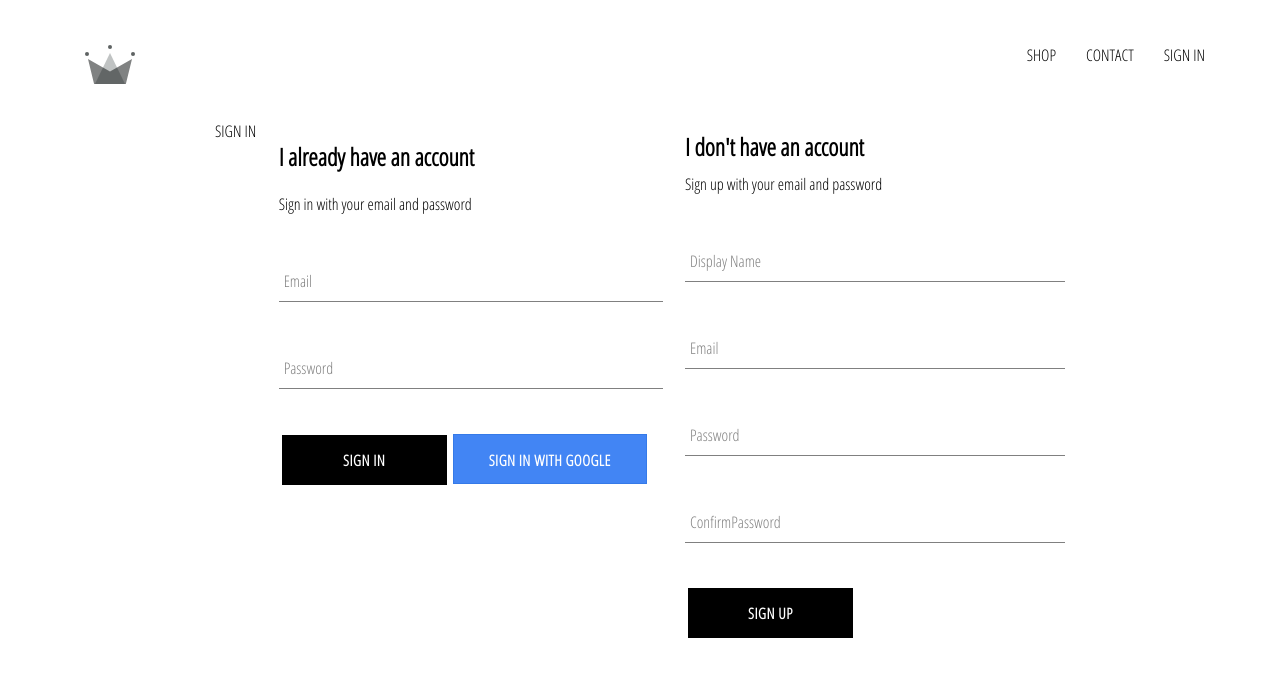
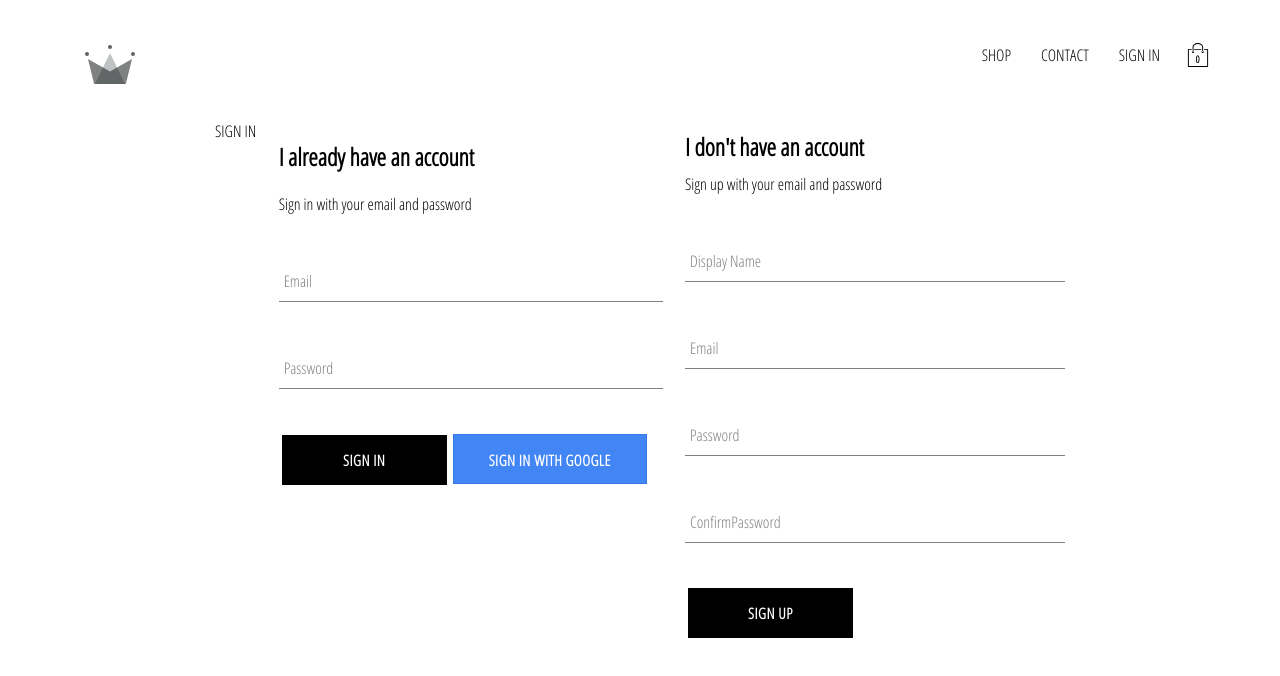
Before and after one commit to Svetloslav15/e-commerce, a React (Create React App) app: page /signin in a window 1280 px wide. Shown: the top 676 px of the page. Built offline with nearby package versions, Linux system fonts and the light colour scheme; no server answers.

Commit message:
feat(Cart): add cart dropdown component

```diff
--- a/src/App.js
+++ b/src/App.js
@@ -14,6 +14,7 @@
     unsubscribeFromAuth = null;
 
     componentDidMount() {
+        console.log(this.props.currentUser);
         const {setCurrentUser} = this.props;
         this.unsubscribeFromAuth = auth.onAuthStateChanged(async userAuth => {
             if (userAuth) {
--- a/src/Components/custom-button/custom-button.jsx
+++ b/src/Components/custom-button/custom-button.jsx
@@ -3,7 +3,7 @@
 
 const CustomButton = ({children, isGoogleSignIn, ...otherProps}) => (
     <button className={`${isGoogleSignIn ? 'google-sign-in': ''} custom-button`} {...otherProps}>
-        {children}
+        {children.toUpperCase()}
     </button>
 );
 
--- a/src/Components/header/header.jsx
+++ b/src/Components/header/header.jsx
@@ -5,6 +5,8 @@
 import './header.scss';
 import {ReactComponent as Logo} from '../../assets/crown.svg';
 import {auth} from '../../firebase/firebase';
+import CartIcon from '../cart-icon/cart-icon';
+import CartDropdown from '../cart-dropdown/cart-dropdown';
 
 const Header = ({currentUser}) => {
     return (
@@ -21,7 +23,9 @@
                         :
                         <Link className='option' to='/signin'>SIGN IN</Link>
                 }
+                <CartIcon/>
             </div>
+            <CartDropdown/>
         </div>
     )
 };
--- /dev/null
+++ b/src/components/cart-dropdown/cart-dropdown.jsx
@@ -0,0 +1,16 @@
+import React from 'react';
+import {connect} from 'react-redux';
+import CustomButton from '../custom-button/custom-button';
+import './cart-dropdown.scss';
+
+const Cart = ({hidden}) => (
+    <div className="cart-dropdown" style={{display: `${hidden ? 'none': ''}`}}>
+        <div className="cart-items">
+            <CustomButton>Go to Checkout</CustomButton>
+        </div>
+    </div>
+);
+const mapStateToProps = ({cart}) => ({
+    hidden: cart.hidden
+});
+export default connect(mapStateToProps)(Cart);
--- /dev/null
+++ b/src/components/cart-dropdown/cart-dropdown.scss
@@ -0,0 +1,24 @@
+.cart-dropdown {
+  position: absolute;
+  width: 240px;
+  height: 340px;
+  display: flex;
+  flex-direction: column;
+  padding: 20px;
+  border: 1px solid black;
+  background-color: white;
+  top: 90px;
+  right: 40px;
+  z-index: 5;
+
+  .cart-items {
+    height: 240px;
+    display: flex;
+    flex-direction: column;
+    overflow: scroll;
+  }
+
+  button {
+    margin-top: auto;
+  }
+}
--- /dev/null
+++ b/src/components/cart-icon/cart-icon.jsx
@@ -0,0 +1,16 @@
+import React from 'react';
+import {connect} from 'react-redux';
+import {toggleCartHidden} from "../../redux/cart/cart-actions";
+import {ReactComponent as ShoppingIcon} from '../../assets/shopping-bag.svg';
+import './cart-icon.scss';
+
+const CartIcon = ({toggleCartHidden}) => (
+    <div className="cart-icon"onClick={toggleCartHidden}>
+        <ShoppingIcon className="shopping-icon"/>
+        <span className="item-count">0</span>
+    </div>
+);
+const mapDispatchToProps = (dispatch) => ({
+    toggleCartHidden: () => dispatch(toggleCartHidden())
+});
+export default connect(null, mapDispatchToProps)(CartIcon);
--- /dev/null
+++ b/src/components/cart-icon/cart-icon.scss
@@ -0,0 +1,21 @@
+.cart-icon {
+  width: 45px;
+  height: 45px;
+  position: relative;
+  display: flex;
+  align-items: center;
+  justify-content: center;
+  cursor: pointer;
+
+  .shopping-icon {
+    width: 24px;
+    height: 24px;
+  }
+
+  .item-count {
+    position: absolute;
+    font-size: 10px;
+    font-weight: bold;
+    bottom: 12px;
+  }
+}
--- /dev/null
+++ b/src/redux/cart/cart-actions.js
@@ -0,0 +1,5 @@
+import {CartActionTypes} from "./cart-types";
+
+export const toggleCartHidden = () => ({
+    type: CartActionTypes.TOGGLE_CART_HIDDEN
+});
--- /dev/null
+++ b/src/redux/cart/cart-reducer.js
@@ -0,0 +1,19 @@
+import {CartActionTypes} from "./cart-types";
+
+const INITIAL_STATE = {
+    hidden: true
+};
+
+const cartReducer = (state = INITIAL_STATE, action) => {
+    switch (action.type) {
+        case CartActionTypes.TOGGLE_CART_HIDDEN:
+            return {
+                ...state,
+                hidden: !state.hidden
+            };
+        default:
+            return state;
+    }
+};
+
+export default cartReducer;
--- /dev/null
+++ b/src/redux/cart/cart-types.js
@@ -0,0 +1,3 @@
+export const CartActionTypes = {
+    TOGGLE_CART_HIDDEN: 'TOGGLE_CART_HIDDEN'
+};
--- a/src/redux/root-reducer.js
+++ b/src/redux/root-reducer.js
@@ -1,8 +1,10 @@
 import { combineReducers } from 'redux';
 import userReducer from './user/user-reducer';
+import cartReducer from "./cart/cart-reducer";
 
 const rootReducer = combineReducers({
-    user: userReducer
+    user: userReducer,
+    cart: cartReducer
 });
 
 export default rootReducer;
```
Also changed, not shown: src/assets/shopping-bag.svg (added).
